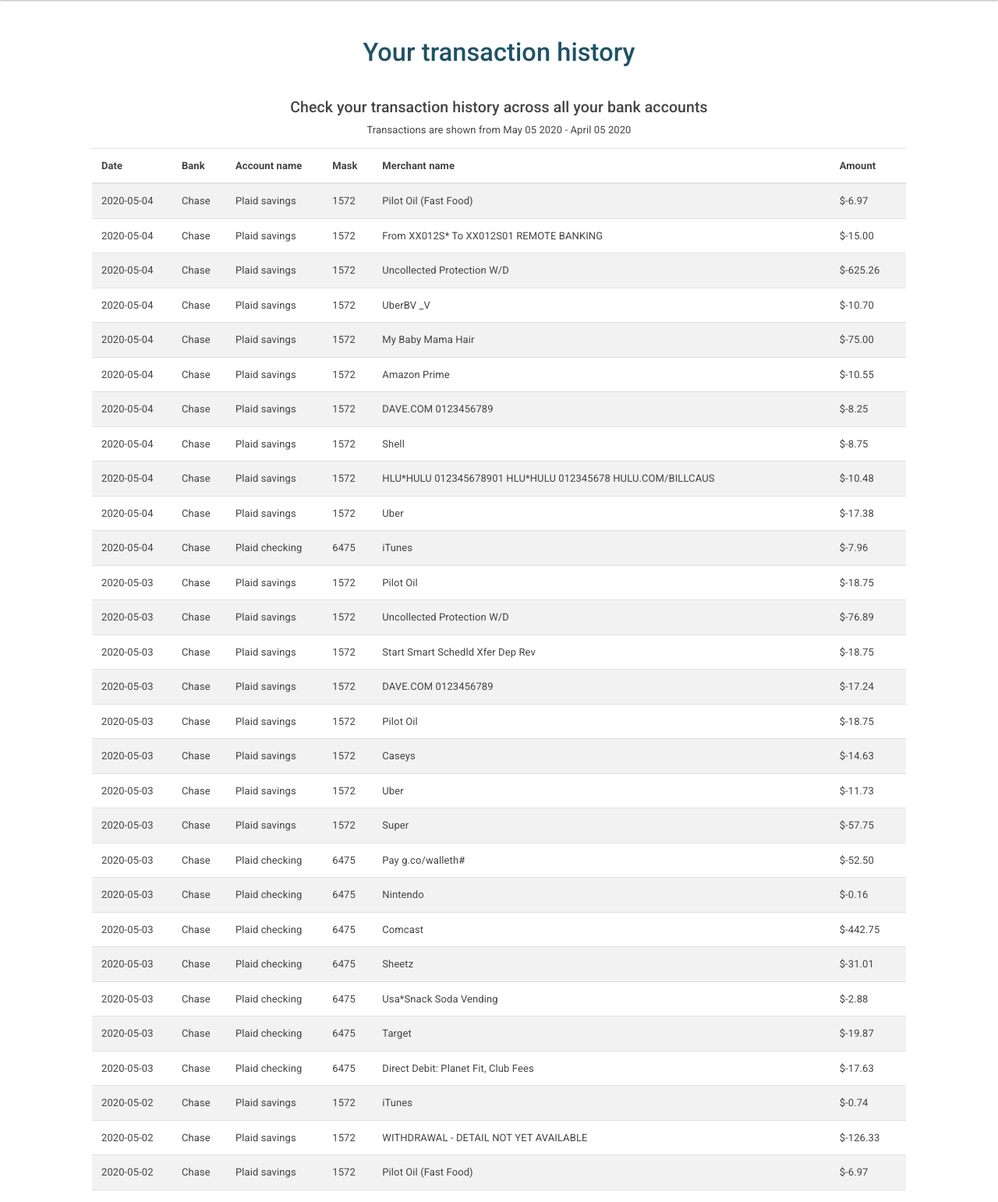
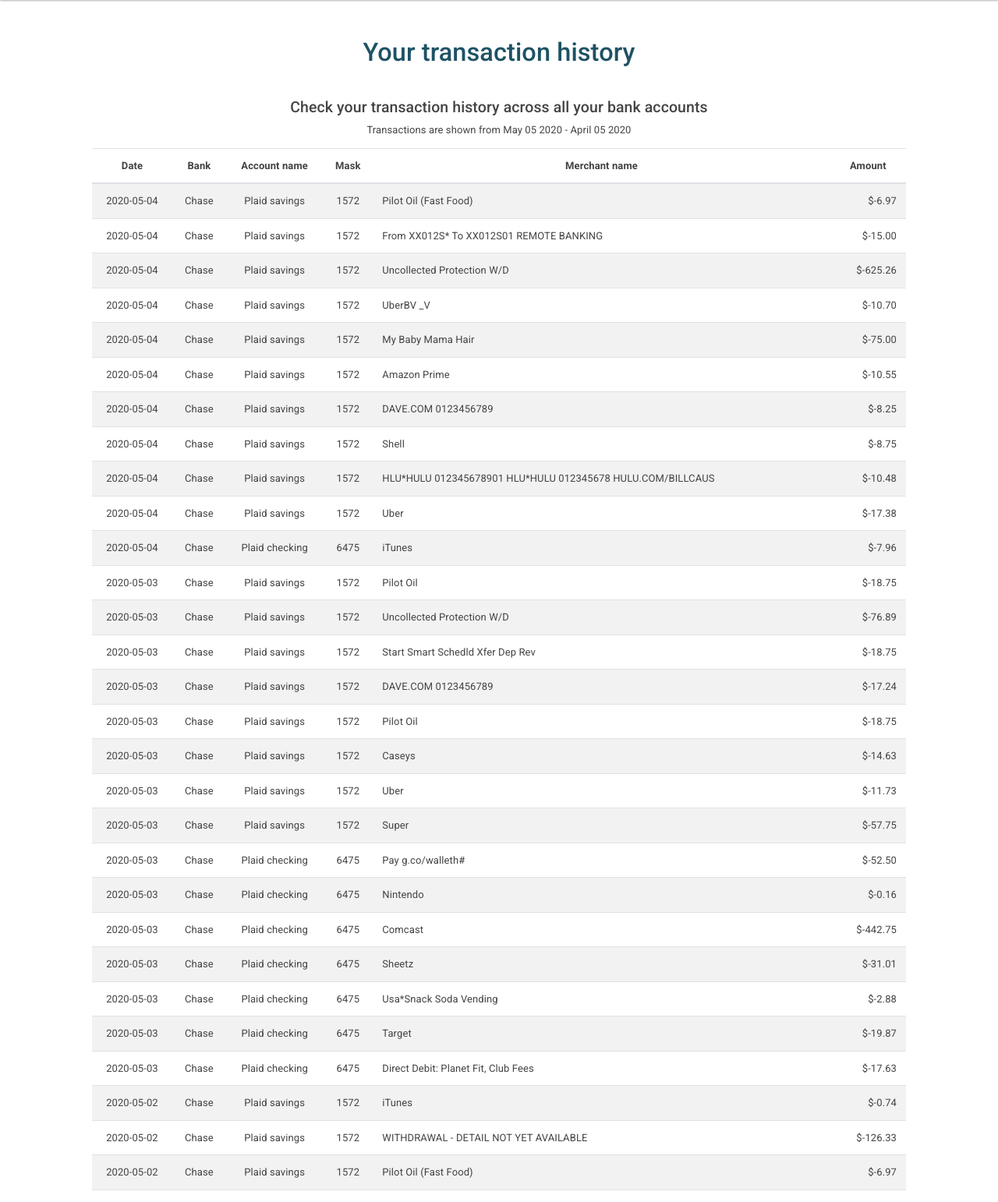
Before and after one commit to ceberda/cs50_final_project, a Flask app: page /transactions in a window 1280 px wide. Shown: the part 88-1630 px from the top of the page at 78% size. Run offline with Flask 2, Linux system fonts and the light colour scheme; a user stored in the database is signed in; some libraries are stand-ins or nearby versions.

Commit message:
Cleaned up

```diff
--- a/app.py
+++ b/app.py
@@ -435,7 +435,7 @@ def budget():
                 WHERE user_id = :user_id AND category = :category
             """, category=category, user_id=session["user_id"], budget_amount=budget_amount )
 
-        flash('Your budget have been updated!')
+        flash('Your budget has been updated!')
         return redirect("/budget")
 
 # def errorhandler(e):
--- a/templates/transactions.html
+++ b/templates/transactions.html
@@ -16,7 +16,7 @@ Transcations
 
 <table class="table table-striped">
     <thead>
-        <tr>
+        <tr style="text-align: center;">
             <th>Date</th>
             <th>Bank</th>
             <th>Account name</th>
@@ -28,12 +28,12 @@ Transcations
     <tbody>
         {% for transaction in transactions %}
         <tr>
-            <td>{{ transaction.date }}</td>
-            <td>{{ transaction.institution_name }}</td>
-            <td>{{ transaction.official_name }}</td>
-            <td>{{ transaction.mask }}</td>
-            <td>{{ transaction.name }}</td>
-            <td>{{ transaction.amount | usd }}</td>
+            <td style="text-align: center;">{{ transaction.date }}</td>
+            <td style="text-align: center;">{{ transaction.institution_name }}</td>
+            <td style="text-align: center;">{{ transaction.official_name }}</td>
+            <td style="text-align: center;">{{ transaction.mask }}</td>
+            <td style="text-align: left;">{{ transaction.name }}</td>
+            <td style="text-align: right;">{{ transaction.amount | usd }}</td>
         </tr>
         {% endfor %}
     </tbody>
```
Also changed, not shown: finance_mgmt.db.
